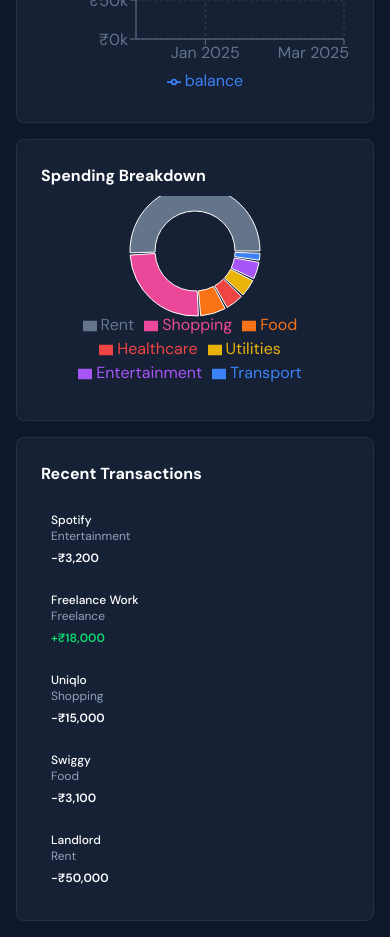
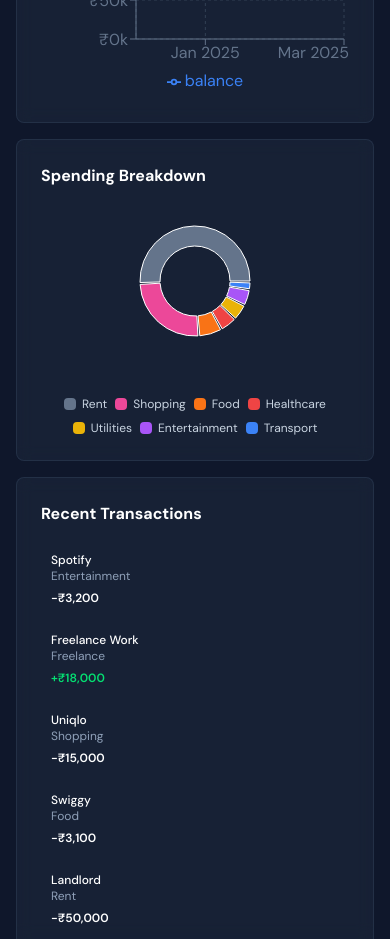
Before and after one commit to Uzair-23/finance-dashboard, a React (Vite) app: page / in a window 390 px wide. Shown: the part 1080-2019 px from the top of the page. Built offline with nearby package versions, Linux system fonts and the light colour scheme.

Commit message:
fixed ui of chart for mobile view

```diff
--- a/src/components/dashboard/SpendingPieChart.jsx
+++ b/src/components/dashboard/SpendingPieChart.jsx
@@ -40,23 +40,21 @@ const SpendingPieChart = ({ transactions }) => {
 
   // Responsive dimensions based on screen size
   const isMobile = typeof window !== 'undefined' && window.innerWidth < 640;
-  const chartHeight = isMobile ? 200 : 280;
-  const innerRadius = isMobile ? 40 : 50;
-  const outerRadius = isMobile ? 65 : 80;
-  const legendHeight = isMobile ? 90 : 36;
-  const paddingTop = isMobile ? '12px' : '20px';
+  const chartHeight = isMobile ? 180 : 280;
+  const innerRadius = isMobile ? 35 : 50;
+  const outerRadius = isMobile ? 55 : 80;
 
   return (
-    <Card className="animate-fade-in-up">
-      <h3 className="text-base sm:text-lg font-syne font-bold text-white mb-2 sm:mb-4">Spending Breakdown</h3>
+    <Card className="animate-fade-in-up overflow-hidden">
+      <h3 className="text-base sm:text-lg font-syne font-bold text-white mb-3 sm:mb-6">Spending Breakdown</h3>
       {data.length > 0 ? (
-        <div className="space-y-2">
+        <div className="w-full">
           <ResponsiveContainer width="100%" height={chartHeight}>
-            <PieChart>
+            <PieChart margin={{ top: 0, right: 0, bottom: 0, left: 0 }}>
               <Pie
                 data={data}
                 cx="50%"
-                cy="50%"
+                cy="45%"
                 innerRadius={innerRadius}
                 outerRadius={outerRadius}
                 paddingAngle={2}
@@ -68,14 +66,21 @@ const SpendingPieChart = ({ transactions }) => {
                 ))}
               </Pie>
               <Tooltip content={<CustomTooltip />} />
-              <Legend
-                verticalAlign="bottom"
-                height={legendHeight}
-                wrapperStyle={{ paddingTop: paddingTop, overflow: 'visible' }}
-                formatter={(value, entry) => entry.payload.category}
-              />
             </PieChart>
           </ResponsiveContainer>
+
+          {/* Custom Legend for Mobile */}
+          <div className="mt-4 flex flex-wrap gap-2 justify-center">
+            {data.map((item, index) => (
+              <div key={index} className="flex items-center gap-1.5">
+                <div
+                  className="w-3 h-3 rounded-sm shrink-0"
+                  style={{ backgroundColor: CATEGORY_COLORS[item.category] || '#64748b' }}
+                />
+                <span className="text-xs text-slate-300 font-dm-sans whitespace-nowrap">{item.category}</span>
+              </div>
+            ))}
+          </div>
         </div>
       ) : (
         <div className="flex items-center justify-center text-slate-400" style={{ height: `${chartHeight}px` }}>
```
